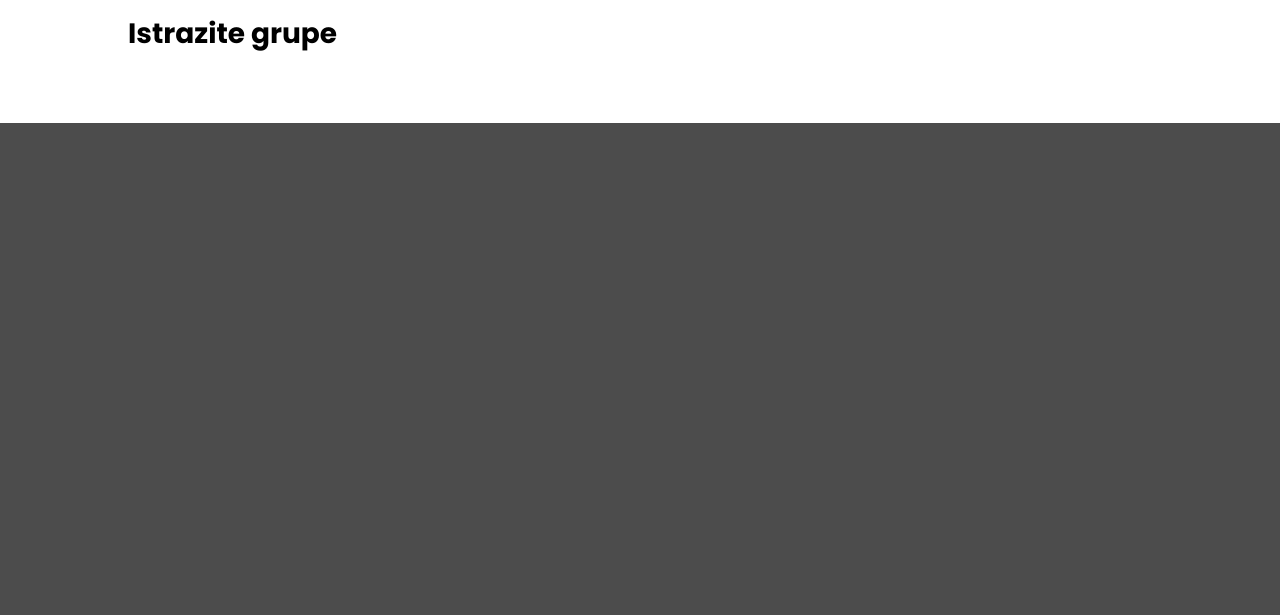
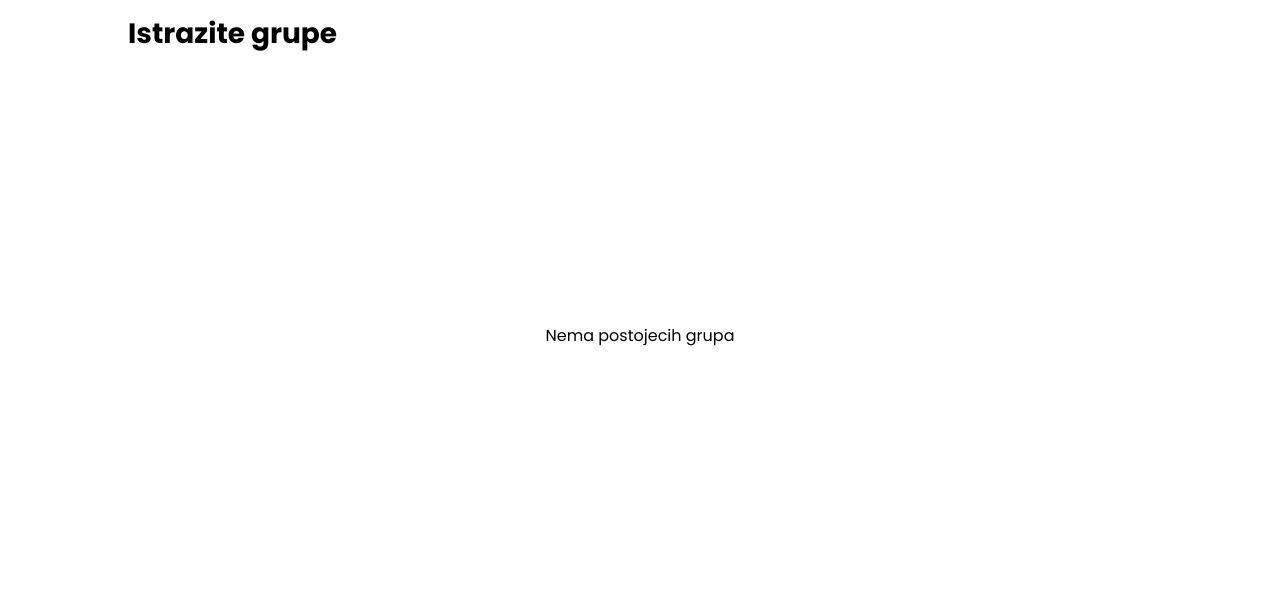
Before and after one commit to nickola23/PHPFitnessApp, a PHP site: page /groups.php in a window 1280 px wide. Shown: the part 677-1292 px from the top of the page. Before the commit the page ends 800 px from the top, so only its background shows below. Run offline with PHP 8.4, Linux system fonts and the light colour scheme; the visitor is signed in with stand-in values (Sample User, id 1); tables that the repository leaves empty or names only in its code hold one stand-in row (values such as "Sample post").

Commit message:
error handling added

```diff
--- a/css/groups.css
+++ b/css/groups.css
@@ -44,3 +44,11 @@
 .groupRight p{
     padding: 4px 0;
 }
+
+.groupMainError{
+    display: flex;
+    align-items: center;
+    justify-content: center;
+    width: 100%;
+    min-height: 70vh;
+}
--- a/groups.php
+++ b/groups.php
@@ -79,6 +79,11 @@
                         </div>';
                     }
                 }
+                else{
+                    echo '
+                    <div class="groupMainError">Nema postojecih grupa</div>
+                    ';
+                }
             ?>
         </div>
     </section>
```
